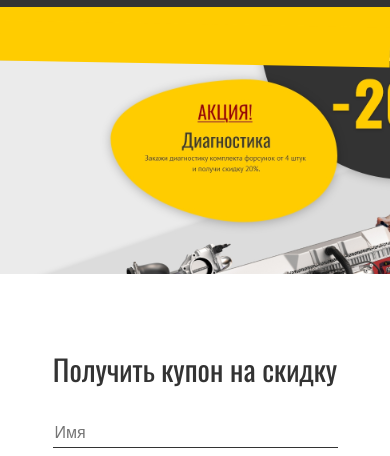
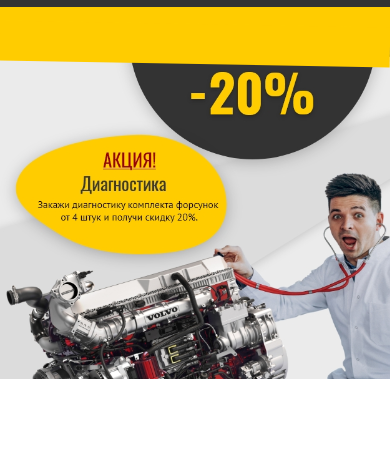
Before and after one commit to web-leo/diesel, a plain HTML site: page template-discounts.html in a window 390 px wide. Shown: the part 316-772 px from the top of the page. Drawn offline with Linux system fonts and the light colour scheme.

Commit message:
add bg img for discount pages

```diff
--- a/css/_media.scss
+++ b/css/_media.scss
@@ -1020,8 +1020,8 @@
   }
 
   .template_discounts {
-    height: 267px;
-    background-position: 0 54px;
+    height: 596px;
+    background-position: 0 50px;
   }
 
   .recommendations_item {
@@ -1281,6 +1281,10 @@
 
   .car_brand_imgs {
     height: 315px;
+  }
+
+  .template_discounts {
+    height: 447px;
   }
 }
 
@@ -1491,6 +1495,10 @@
       text-align: center;
     }
   }
+
+  .template_discounts {
+    height: 372px;
+  }
 }
 
 @media screen and (max-width: 419px) {
--- a/template-discounts.html
+++ b/template-discounts.html
@@ -152,7 +152,18 @@
    <!-- Bread crumbs end -->
 
    <!-- Page first section -->
-   <section class="template_discounts" style="background-image: url(img/discounts/template-bg-1.jpg);">
+   <style>
+      .template_discounts {
+         background-image: url(img/discounts/template-bg-1.jpg);
+      }
+
+      @media screen and (max-width: 767px) {
+         .template_discounts {
+            background-image: url(img/discounts/template-bg-1-767.jpg);
+         }
+      }
+   </style>
+   <section class="template_discounts">
    </section>
    <!-- Page first section end -->
 
```
Also changed, not shown: template-discounts2.html (+12 -1 lines), template-discounts3.html (+12 -1 lines), template-discounts4.html (+12 -1 lines), css/main.css, img/discounts/template-bg-1-767.jpg (added), img/discounts/template-bg-2-767.jpg (added), img/discounts/template-bg-3-767.jpg (added), img/discounts/template-bg-4-767.jpg (added), 1 other file.
